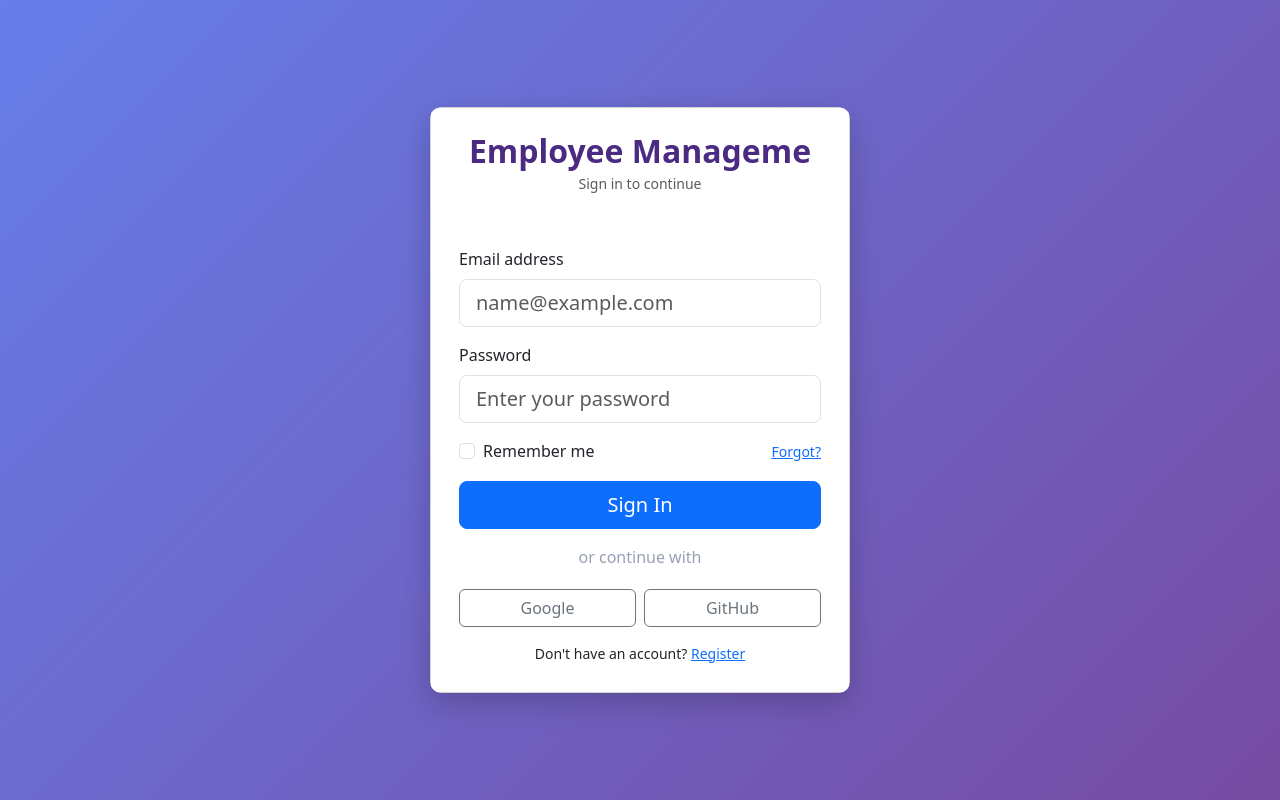
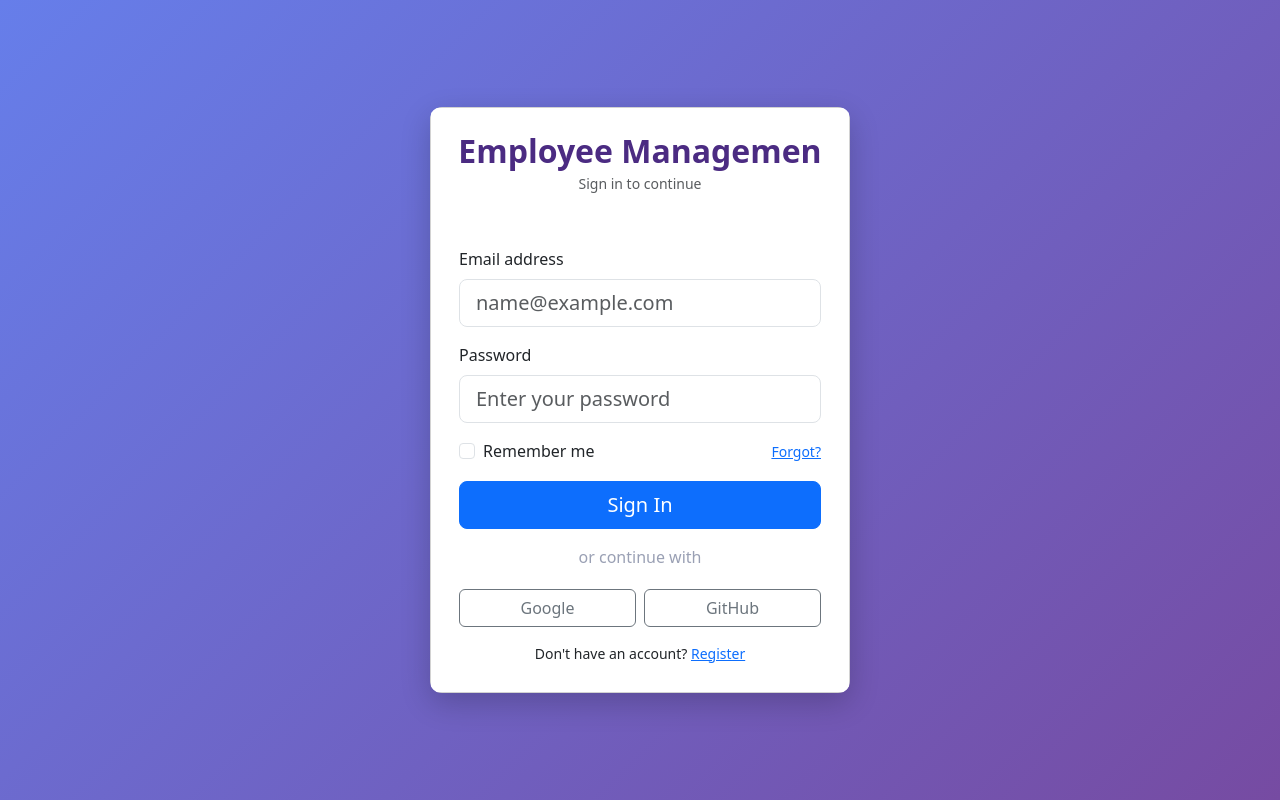
Before and after one commit to shanuka16/Employee-Management, an Angular app: page /login in a window 1280 px wide. Built offline with nearby package versions, Linux system fonts and the light colour scheme.

Commit message:
git action edit 5

```diff
--- a/src/app/pages/login/login.html
+++ b/src/app/pages/login/login.html
@@ -20,7 +20,7 @@
 		<main class="login-card animate__animated animate__fadeInDown">
 			<div class="card">
 				<div class="brand">
-					<h2 class="animate__animated animate__zoomIn">Employee Manageme</h2>
+					<h2 class="animate__animated animate__zoomIn">Employee Managemen</h2>
 					<small class="text-muted">Sign in to continue</small>
 				</div>
 				<div class="form-section">
```
